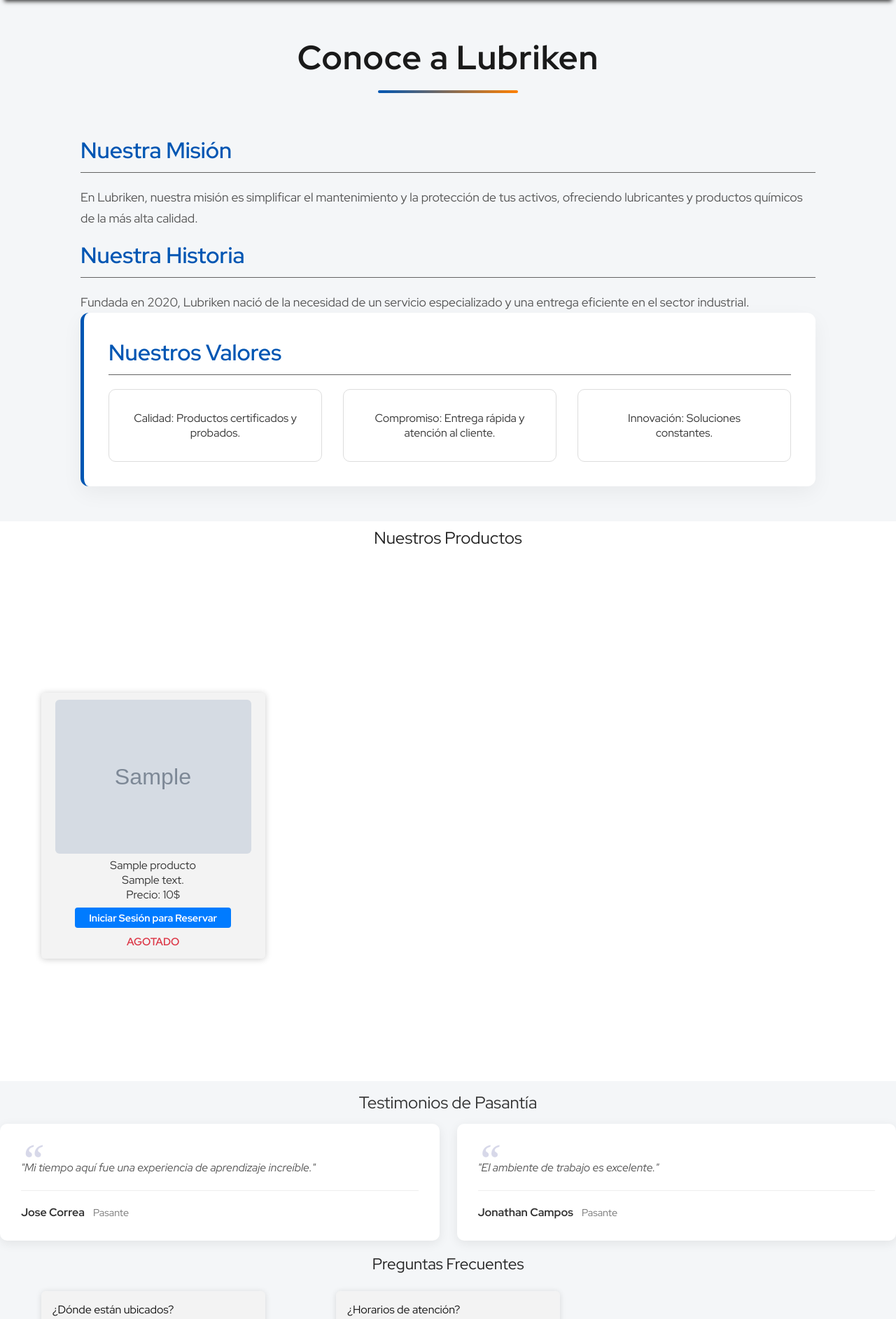
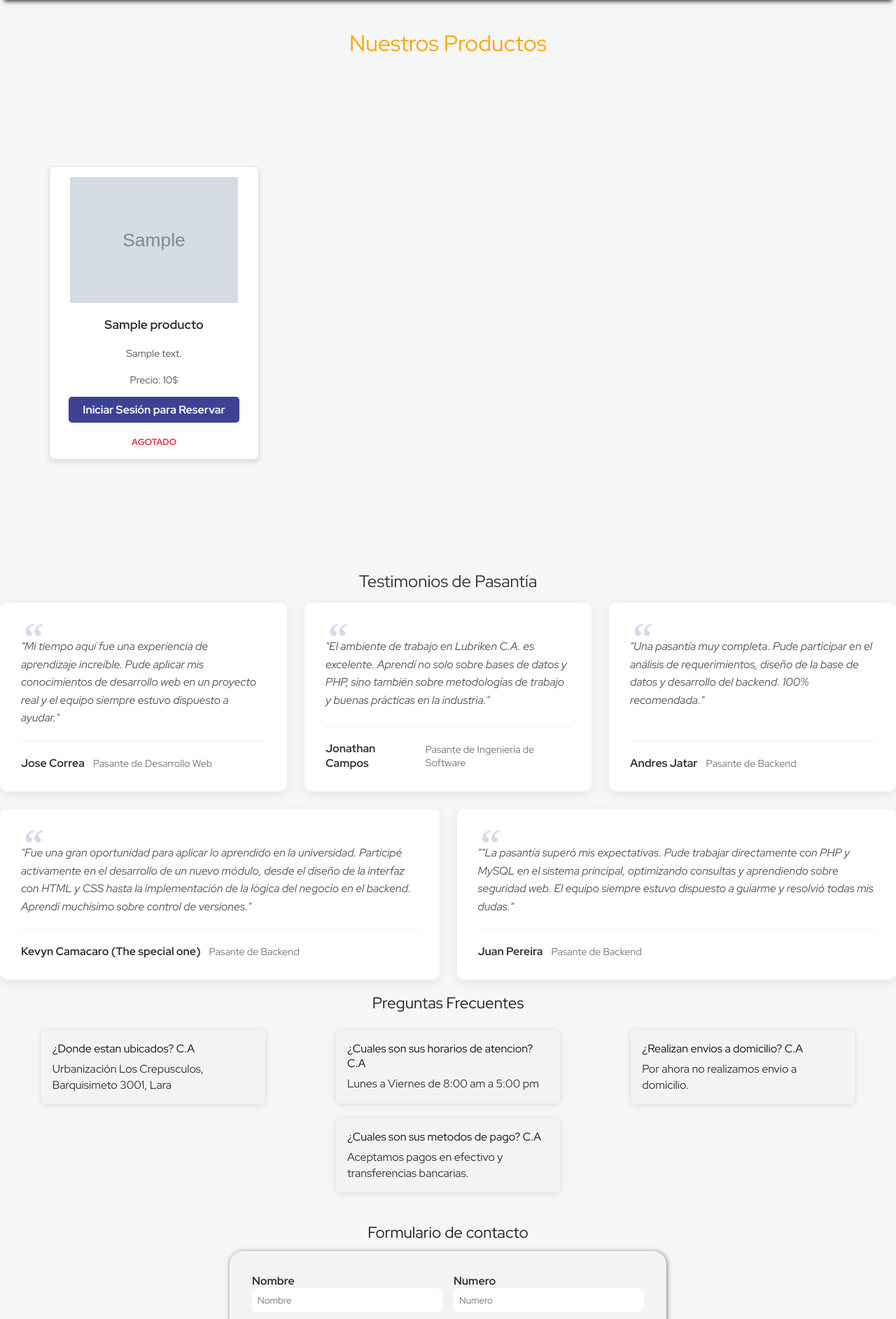
Before and after one commit to JonathanECH/loginPooMejorado, a PHP site: page / in a window 1280 px wide. Shown: the part 53-1938 px from the top of the page at 70% size. Run offline with PHP 8.4, Linux system fonts and the light colour scheme; tables that the repository leaves empty or names only in its code hold one stand-in row (values such as "Sample post"); grey boxes marked "Sample" are stand-in pictures; some web fonts are replaced.

Commit message:
Arreglos de la vista del dashboard

```diff
--- a/src/php/controllers/debug_log.txt
+++ b/src/php/controllers/debug_log.txt
@@ -280,3 +280,7 @@ Controlador ejecutado: 2025-12-03 00:48:59
 Acción recibida: logout
 Controlador ejecutado: 2025-12-03 00:49:03
 Acción recibida: login
+Controlador ejecutado: 2025-12-03 01:46:05
+Acción recibida: logout
+Controlador ejecutado: 2025-12-03 01:46:14
+Acción recibida: login
--- a/src/styles/css/product.css
+++ b/src/styles/css/product.css
@@ -1,168 +1,143 @@
+/* ========================================= */
+/* ESTILOS DE LA SECCIÓN PRODUCTOS (GRID)    */
+/* ========================================= */
+
 .productos {
-    display: flex;
-    flex-wrap: wrap;
+    min-height: 100vh;
+    display: grid;
+    /* Define 3 columnas del mismo ancho */
+    grid-template-columns: repeat(3, 1fr);
+
+    /* Espaciado: 30px vertical, 20px horizontal */
+    gap: 30px 20px;
+
+    justify-items: center;
     justify-content: center;
-    gap: 20px 8px; /* fila-gap column-gap reducir horizontalmente */
-    padding: 12px;
+    align-items: start;
+    padding: 40px 20px;
+
+    /* Fondo limpio (se adapta si hay modo oscuro por las variables globales) */
+    background-color: transparent;
 }
 
+/* --- TARJETAS DE PRODUCTO --- */
+/* Abarca la etiqueta <figure> que usas en el PHP */
 .productos figure {
+    background-color: var(--bg-container, #ffffff); /* Usa variable o blanco por defecto */
+    border: 1px solid var(--input-border, #ddd);
+    border-radius: 8px;
+
+    /* TAMAÑO FIJO DE LA TARJETA */
+    width: 300px;
+    height: 420px; /* Altura fija para uniformidad */
+
+    display: flex;
+    flex-direction: column;
+    align-items: center;
+    justify-content: space-between;
+    padding: 15px;
     margin: 0;
-    text-align: center;
-    max-width: 320px; /* permitir figuras más anchas  */
+
+    box-shadow: 0 4px 6px rgba(0,0,0,0.1);
+    transition: transform 0.3s ease, box-shadow 0.3s ease;
+    overflow: hidden;
 }
 
-.productos figure img {
-        width: 160px; /* tamaño fijo por defecto (se sobrescribe más abajo según diseño) */
-        max-width: 100%;
-        height: auto;
-        display: block;
-        margin: 0 auto 0.5rem;
-        object-fit: cover;
-        border-radius: 6px;
+/* Efecto Hover en la tarjeta */
+.productos figure:hover {
+    transform: translateY(-5px);
+    box-shadow: 0 10px 20px rgba(0,0,0,0.15);
 }
 
-.productos .btn {
-    display: inline-block;
-    padding: 0.4rem 0.8rem;
-    background: #007bff;
-    color: #fff;
-    text-decoration: none;
+/* --- IMÁGENES --- */
+.productos figure img {
+    /* TAMAÑO CONTROLADO DE LA IMAGEN */
+    width: 100%;       /* Ocupa el ancho disponible de la tarjeta */
+    height: 180px;     /* Altura fija para que todas se vean iguales */
+    object-fit: contain; /* 'contain' muestra toda la foto, 'cover' la recorta */
+
+    margin-bottom: 10px;
     border-radius: 4px;
 }
 
-
-
-/*rendijas espacios y centrado */
-.productos {
-    min-height: 100vh;
-    display: grid;
-    grid-template-columns: repeat(3, 1fr);
-
-    /* reducir espacio horizontal entre columnas, mantener separación vertical */
-    gap: 20px 8px;
-    justify-items: center;
-    justify-content: center;
-    align-items: start;
-    padding: 0 12px;
-    background-color: #ffffff; /* contenedor ahora blanco */
+/* --- TEXTOS --- */
+.productos figure figcaption {
+    font-weight: bold;
+    font-size: 1.1rem;
+    margin-bottom: 5px;
+    color: var(--text-main, #333);
+    text-align: center;
 }
 
+.productos figure p {
+    font-size: 0.9rem;
+    color: var(--text-secondary, #666);
+    margin: 5px 0;
+    text-align: center;
 
-.productos .product-card,
-.productos section,
-.productos figure {
-    background-color: #f3f3f3; /* tarjetas ahora con el color de fondo previo del contenedor */
-    border-radius: 5px;
-    width: 320px; /* aumentado para mostrar productos más grandes */
-    transition: all 400ms ease;
-    box-shadow: 0 1px 10px rgba(0,0,0,0.2);
+    /* Limitar texto largo */
+    display: -webkit-box;
+    -webkit-line-clamp: 2;
+    -webkit-box-orient: vertical;
     overflow: hidden;
-    padding-bottom: 1px;
-    display: block;
 }
 
-.productos .product-card:hover,
-.productos section:hover,
-.productos figure:hover {
-    box-shadow: 5px 5px 20px rgba(0,0,0,0.25);
-    transform: translateY(-3%);
+/* --- BOTONES Y ESTADO --- */
+.productos .btn {
+    display: inline-block;
+    padding: 8px 20px;
+    background-color: var(--secondary-color, #007bff);
+    color: white;
+    text-decoration: none;
+    border-radius: 5px;
+    font-weight: bold;
+    margin-top: auto; /* Empuja el botón hacia abajo */
+    border: none;
+    cursor: pointer;
+    transition: background 0.3s;
 }
 
-/* tamaño fijo para imagenes*/
-.productos .product-card img,
-.productos section figure img,
-.productos figure img {
-    width: 280px; /* imagen más grande */
-    height: 220px;
-    object-fit: cover;
-    display: block;
-    margin: 0.6rem auto 0.4rem;
+.productos .btn:hover {
+    background-color: var(--ternary-color, #0056b3);
 }
 
-/* definir tamaño */
-.productos figure {
-    height: 380px; /* más alto para que las tarjetas se vean más grandes */
+.productos .status {
+    font-size: 0.8rem;
+    font-weight: bold;
+    margin-top: 10px;
 }
 
-/* titulo de la sección de productos*/
+.productos .status.available { color: #28a745; }
+.productos .status.sold-out { color: #dc3545; }
+
+/* Título de la sección */
 .productos-title {
+    grid-column: 1 / -1; /* Ocupa todo el ancho */
     text-align: center;
-    width: 100%;
-    margin: 8px 0 12px;
-    font-size: 1.5rem;
-    color: #222;
-    grid-column: 1 / -1;
-    justify-self: center;
-    align-self: start;
+    font-size: 2rem;
+    margin-bottom: 20px;
+    color: var(--primary-color, orange);
 }
 
-/* boton dentro de la tarjeta */
-.productos .btn {
-    display: inline-block;
-    padding: 5px 20px;
-    font-size: 0.9em;
-    margin-top: 8px;
-    background: #007bff;
-    color: #fff;
-    text-decoration: none;
-    border-radius: 4px;
-}
+/* --- RESPONSIVE (Móvil y Tablets) --- */
 
-/* estado de disponibilidad */
-.productos .status {
-    margin-top: 0.6rem;
-    font-size: 0.95rem;
-    font-weight: 600;
-}
-.productos .status.available {
-    color: #28a745; /* verde */
-}
-.productos .status.sold-out {
-    color: #dc3545; /* rojo */
-}
-
-
+/* Tablet (2 columnas) */
 @media (max-width: 900px) {
     .productos {
         grid-template-columns: repeat(2, 1fr);
     }
 }
 
+/* Móvil (1 columna) */
 @media (max-width: 600px) {
-    /* Mobile: single column, compact gaps, fluid cards and images */
     .productos {
         grid-template-columns: 1fr;
-        padding: 16px;
-        gap: 12px 12px; /* menor separación en móvil */
-        justify-items: center;
-    }
-
-    .productos .product-card,
-    .productos figure,
-    .productos section {
-        width: 100%;
-        max-width: 480px; /* evita overflow en pantallas pequeñas */
-        margin: 0 auto;
-        background-color: #f3f3f3;
-        box-shadow: none; /* menor ruido visual en móvil */
+        padding: 10px;
     }
 
     .productos figure {
-        height: auto; /* eliminar altura fija */
-        padding: 12px;
-    }
-
-    .productos .product-card img,
-    .productos figure img {
-        width: 100%;
-        height: auto;
-        max-height: 320px; /* limitar alto para mantener proporción */
-        object-fit: cover;
-    }
-
-    .productos-title {
-        font-size: 1.25rem;
-        margin-bottom: 8px;
+        width: 100%; /* En móvil ocupa todo el ancho */
+        max-width: 350px;
+        height: auto; /* Altura flexible */
     }
 }
--- a/src/styles/css/userMenuHeader.css
+++ b/src/styles/css/userMenuHeader.css
@@ -48,6 +48,7 @@ header .desktop-menu ul li {
 header .desktop-menu ul li:hover {
   background-color: var(--secondary-color);
 }
+
 
 @media (width < 680px) {
   header {
--- a/src/views/dashboard.php
+++ b/src/views/dashboard.php
@@ -69,7 +69,7 @@ $csrf_token = SecurityHelper::getCsrfToken();
       <nav class="desktop-menu">
         <ul>
           <li><a href="#">Inicio</a></li>
-          <li><a href="#sobrenosotros-view">Sobre nosotros</a></li>
+          <li><a href="nosotros.php">Sobre nosotros</a></li>
           <li><a href="#productos">Nuestros Productos</a></li>
           <li><a href="#testimonios">Testimonios</a></li>
           <li><a href="#formulario-contacto">Contacto</a></li>
@@ -91,6 +91,40 @@ $csrf_token = SecurityHelper::getCsrfToken();
           <?php endif; ?>
 
           <?php if ($user_logged_in): ?>
+            <li class="user-menu-item">
+              <a href="userdata.php" id="user-name-link"><?php echo $nombre_usuario; ?></a>
+            </li>
+          <?php else: ?>
+            <li><a href="./login.php">Iniciar Sesión</a></li>
+          <?php endif; ?>
+        </ul>
+      </nav>
+    </section>
+
+    <nav id="mobile-menu">
+      <ul>
+        <li><a href="#">Inicio</a></li>
+        <li><a href="nosotros.php">Sobre nosotros</a></li>
+        <li><a href="#productos">Nuestros Productos</a></li>
+        <li><a href="#testimonios">Testimonios</a></li>
+        <li><a href="#preguntas">FAQs</a></li>
+        <li><a href="#formulario-contacto">Contacto</a></li>
+        <li>
+          <button id="theme-toggle-mobile" class="theme-btn" title="Cambiar tema">🌙</button>
+        </li>
+        <?php if ($user_logged_in && $user_rol !== 'administrador'): ?>
+          <li class="cart-icon-container">
+            <a href="carrito.php" id="cart-link" style="text-decoration: none; font-weight: bold;">
+              🛒 Carrito
+              <?php if ($total_items_in_cart > 0): ?>
+                <span class="cart-count" style="background: red; color: white; border-radius: 50%; padding: 2px 6px; font-size: 0.8em;">
+                  <?php echo $total_items_in_cart; ?>
+                </span>
+              <?php endif; ?>
+            </a>
+          </li>
+        <?php endif; ?>
+        <?php if (isset($_SESSION['usuario'])): ?>
           <li class="user-menu-item">
             <a href="userdata.php" id="user-name-link"><?php echo $nombre_usuario; ?></a>
           </li>
@@ -130,26 +164,6 @@ $csrf_token = SecurityHelper::getCsrfToken();
       </div>
     <?php endif; ?>
 
-    <section id="sobrenosotros-view" class="content-view content-container sobrenosotros" style="display:none;">
-      <h1 class="page-title">Conoce a Lubriken</h1>
-      <hr>
-      <section class="mission">
-        <h2>Nuestra Misión</h2>
-        <p>En Lubriken, nuestra misión es simplificar el mantenimiento y la protección de tus activos, ofreciendo lubricantes y productos químicos de la más alta calidad.</p>
-      </section>
-      <section class="history">
-        <h2>Nuestra Historia</h2>
-        <p>Fundada en 2020, Lubriken nació de la necesidad de un servicio especializado y una entrega eficiente en el sector industrial.</p>
-      </section>
-      <section class="values">
-        <h2>Nuestros Valores</h2>
-        <ul>
-          <li><strong>Calidad:</strong> Productos certificados y probados.</li>
-          <li><strong>Compromiso:</strong> Entrega rápida y atención al cliente.</li>
-          <li><strong>Innovación:</strong> Soluciones constantes.</li>
-        </ul>
-      </section>
-    </section>
 
     <section id="productos" class="productos">
       <h2 class="productos-title">Nuestros Productos</h2>
@@ -223,62 +237,118 @@ $csrf_token = SecurityHelper::getCsrfToken();
 
     <h2 id="testimonio-pepon">Testimonios de Pasantía</h2>
     <section id="testimonios" class="testimonial-container">
+
       <section class="testimonial-card">
-            <blockquote>"Mi tiempo aquí fue una experiencia de aprendizaje increíble."</blockquote>
-            <section class="testimonial-author"><p class="author-name">Jose Correa</p><p class="author-role">Pasante</p></section>
-       </section>
-       <section class="testimonial-card">
-            <blockquote>"El ambiente de trabajo es excelente."</blockquote>
-            <section class="testimonial-author"><p class="author-name">Jonathan Campos</p><p class="author-role">Pasante</p></section>
+        <blockquote>
+          "Mi tiempo aquí fue una experiencia de aprendizaje increíble. Pude aplicar mis conocimientos de desarrollo web
+          en un proyecto real y el equipo siempre estuvo dispuesto a ayudar."
+        </blockquote>
+        <section class="testimonial-author">
+          <p class="author-name">Jose Correa</p>
+          <p class="author-role">Pasante de Desarrollo Web</p>
         </section>
       </section>
 
+      <section class="testimonial-card">
+        <blockquote>
+          "El ambiente de trabajo en Lubriken C.A. es excelente. Aprendí no solo sobre bases de datos y PHP, sino
+          también sobre metodologías de trabajo y buenas prácticas en la industria."
+        </blockquote>
+        <section class="testimonial-author">
+          <p class="author-name">Jonathan Campos</p>
+          <p class="author-role">Pasante de Ingeniería de Software</p>
+        </section>
+      </section>
+
+      <section class="testimonial-card">
+        <blockquote>
+          "Una pasantía muy completa. Pude participar en el análisis de requerimientos, diseño de la base de datos y
+          desarrollo del backend. 100% recomendada."
+        </blockquote>
+        <section class="testimonial-author">
+          <p class="author-name">Andres Jatar</p>
+          <p class="author-role">Pasante de Backend</p>
+        </section>
+      </section>
+
+      <section class="testimonial-card">
+        <blockquote>
+          "Fue una gran oportunidad para aplicar lo aprendido en la universidad. Participé activamente en el desarrollo
+          de un nuevo módulo, desde el diseño de la interfaz con HTML y CSS hasta la implementación de la lógica del
+          negocio en el backend. Aprendí muchísimo sobre control de versiones."
+        </blockquote>
+        <section class="testimonial-author">
+          <p class="author-name">Kevyn Camacaro (The special one)</p>
+          <p class="author-role">Pasante de Backend</p>
+        </section>
+      </section>
+
+      <section class="testimonial-card">
+        <blockquote>
+          ""La pasantía superó mis expectativas. Pude trabajar directamente con PHP y MySQL en el sistema principal,
+          optimizando consultas y aprendiendo sobre seguridad web. El equipo siempre estuvo dispuesto a guiarme y
+          resolvió todas mis dudas."
+        </blockquote>
+        <section class="testimonial-author">
+          <p class="author-name">Juan Pereira</p>
+          <p class="author-role">Pasante de Backend</p>
+        </section>
+      </section>
+
+    </section>
+    <!--Preguntas frecuentes-->
     <h3 class="faq-title">Preguntas Frecuentes</h3>
     <section id="preguntas" class="preguntas">
       <article class="pregunta-card">
-            <h4>¿Dónde están ubicados?</h4>
-            <p>Urbanización Los Crepusculos, Barquisimeto 3001, Lara.</p>
+        <h4>¿Donde estan ubicados? C.A</h4>
+        <p>Urbanización Los Crepusculos, Barquisimeto 3001, Lara</p>
       </article>
+
       <article class="pregunta-card">
-            <h4>¿Horarios de atención?</h4>
-            <p>Lunes a Viernes de 8:00 am a 5:00 pm.</p>
+        <h4>¿Cuales son sus horarios de atencion? C.A</h4>
+        <p>Lunes a Viernes de 8:00 am a 5:00 pm</p>
       </article>
+
       <article class="pregunta-card">
-            <h4>¿Métodos de pago?</h4>
-            <p>Efectivo y transferencias bancarias.</p>
+        <h4>¿Realizan envios a domicilio? C.A</h4>
+        <p>Por ahora no realizamos envio a domicilio.</p>
       </article>
+
+      <article class="pregunta-card">
+        <h4>¿Cuales son sus metodos de pago? C.A</h4>
+        <p>Aceptamos pagos en efectivo y transferencias bancarias.</p>
+      </article>
+
     </section>
-
+    <!--Preguntas frecuentes-->
     <section id="formulario-contacto" class="container-form">
       <h2 class="container-form__title">Formulario de contacto</h2>
-
       <form class="container-form__form" action="" method="POST">
 
         <div class="container-form__div">
           <label for="nombre_contacto">Nombre</label>
-          <input type="text" id="nombre_contacto" placeholder="Nombre">
+          <input class="container-form__campo" type="text" id="nombre_contacto" placeholder="Nombre">
         </div>
 
         <div class="container-form__div">
           <label for="numero_contacto">Numero</label>
-          <input type="number" id="numero_contacto" placeholder="Numero" min="1">
+          <input class="container-form__campo" type="number" id="numero_contacto" placeholder="Numero" min="1">
         </div>
 
         <div class="container-form__div">
           <label for="correo_contacto">Correo</label>
-          <input type="email" id="correo_contacto" placeholder="Correo">
+          <input class="container-form__campo" type="email" id="correo_contacto" placeholder="Correo">
         </div>
 
         <div class="container-form__div">
           <label for="mensaje_contacto">Mensaje</label>
-          <textarea name="mensaje_contacto" id="mensaje_contacto" placeholder="Deja un mensaje"></textarea>
+          <textarea class="container-form__campo" name="mensaje_contacto" id="mensaje_contacto" placeholder="Deja un mensaje"></textarea>
         </div>
 
         <div class="container-form__div container-form__submit alinear-derecha">
           <button type="submit">Enviar</button>
         </div>
       </form>
-    </section>
 
   </main>
 
@@ -291,4 +361,5 @@ $csrf_token = SecurityHelper::getCsrfToken();
   <script src="../js/header-component.js"></script>
   <script src="../js/theme.js"></script>
 </body>
+
 </html>
```
Also changed, not shown: src/views/nosotros.php (+48 -10 lines). Lines whose indentation alone changed are shown as unchanged.
